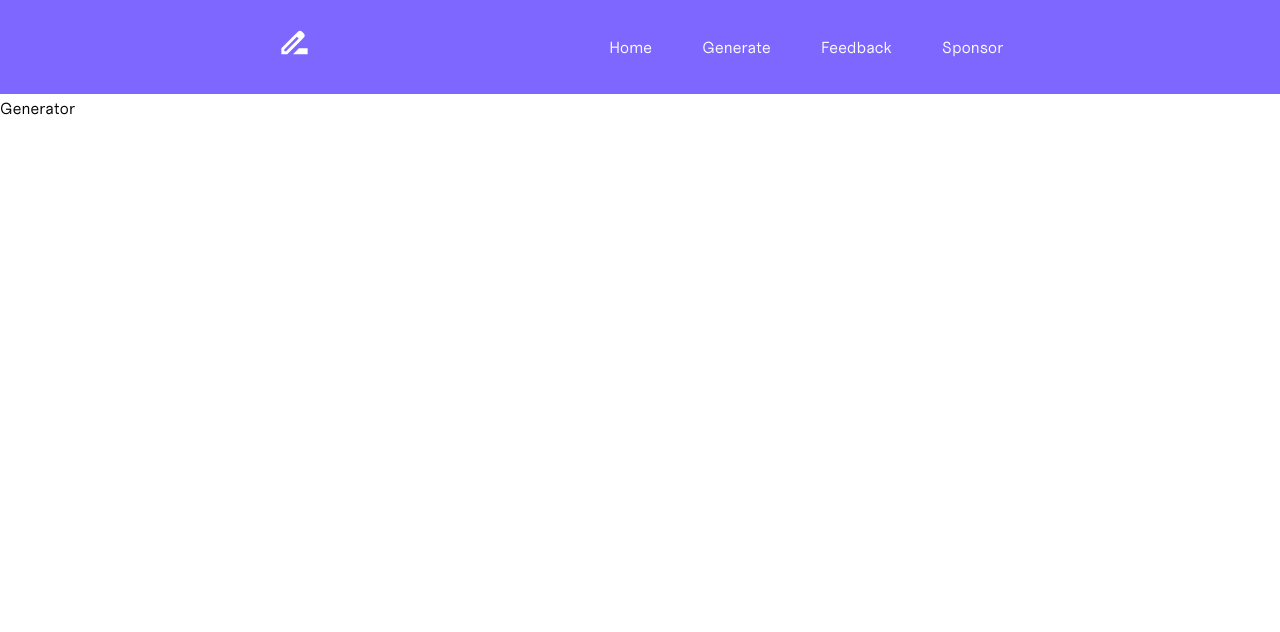
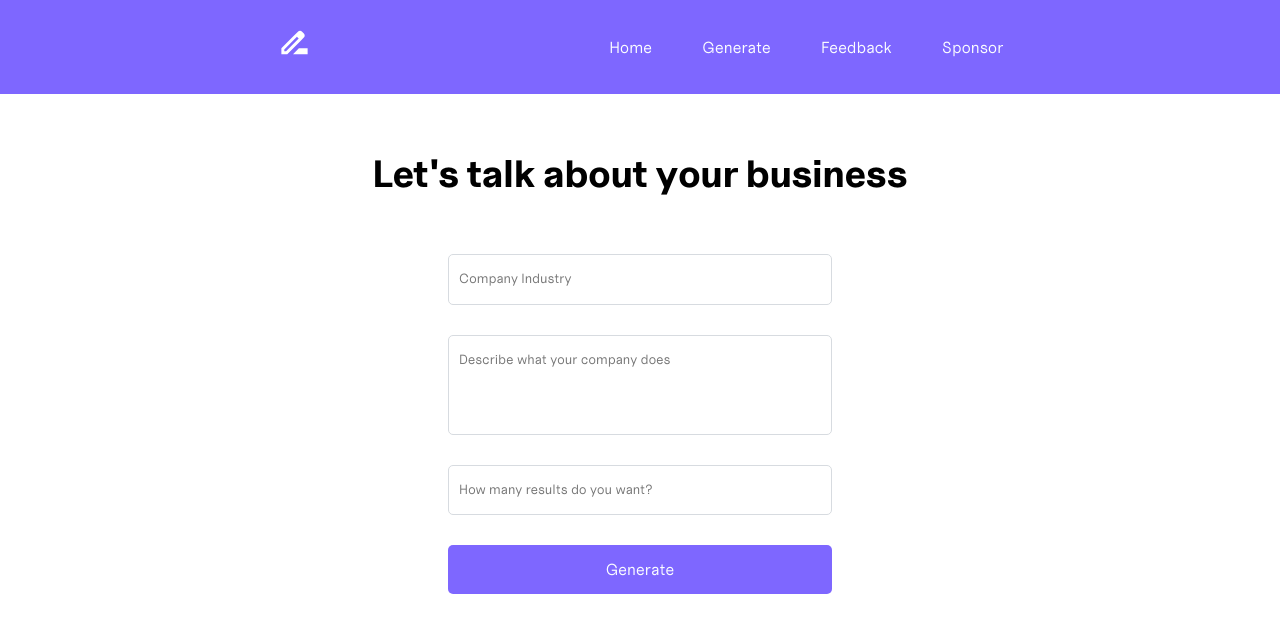
Before and after one commit to abrusu-collins/namewise, a Next.js app: page /app in a window 1280 px wide. Shown: the top 632 px of the page. Built offline with nearby package versions, Linux system fonts and the light colour scheme.

Commit message:
app page work

```diff
--- a/src/components/World.jsx
+++ b/src/components/World.jsx
@@ -17,6 +17,7 @@ function World() {
           <Link href="/app">Go worldwide!</Link>
         </div>
         <img src="/3d/world.webp" alt="" />
+
       </div>
     </div>
   );
--- a/src/pages/app.js
+++ b/src/pages/app.js
@@ -1,7 +1,39 @@
 import React from "react";
 
 function Generator() {
-  return <div>Generator</div>;
+  const generate = (e) => {
+    e.preventDefault();
+  };
+  return (
+    <div className="app-page">
+      <p className="app-title">Let&apos;s talk about your business</p>
+      <div className="details">
+        <input
+          type="text"
+          name="industry"
+          id="industry"
+          placeholder="Company Industry"
+        />
+        <textarea
+          name="work"
+          id="work"
+          placeholder="Describe what your company does"
+        ></textarea>
+
+        <input
+          type="number"
+          name="result_number"
+          id="result_number"
+          placeholder="How many results do you want?"
+        />
+
+        <a href="" onClick={generate}>
+          {" "}
+          Generate
+        </a>
+      </div>
+    </div>
+  );
 }
 
 export default Generator;
--- a/src/styles/index.css
+++ b/src/styles/index.css
@@ -142,6 +142,56 @@ nav ul {
   width: 100%;
 }
 
+.app-page .app-title {
+  font-size: 38px;
+  font-family: uncutBold;
+  margin: 50px 0;
+  line-height: 60px;
+  text-align: center;
+}
+.app-page .details {
+  text-align: center;
+  display: flex;
+  flex-direction: column;
+  align-items: center;
+  justify-content: center;
+  width: 30%;
+  margin: auto;
+}
+.app-page .details input {
+  display: block;
+  width: 100%;
+  border-radius: 5px;
+  border: 1px solid #d7dbe0;
+  padding: 10px;
+}
+.app-page .details input:focus {
+  outline: 1px solid #7e67ff;
+}
+.app-page .details textarea {
+  display: block;
+  width: 100%;
+  margin: 30px 0;
+  height: 100px;
+  border-radius: 5px;
+  border: 1px solid #d7dbe0;
+  padding: 10px;
+  resize: none;
+}
+.app-page .details textarea:focus {
+  outline: 1px solid #7e67ff;
+}
+.app-page .details a {
+  text-decoration: none;
+  background-color: #7e67ff;
+  color: #fcfeff;
+  padding: 10px 100px;
+  display: inline-block;
+  border-radius: 5px;
+  width: 100%;
+  margin-top: 30px;
+}
+
 @media screen and (max-width: 966px) {
   nav .navbar {
     width: 100%;
--- /dev/null
+++ b/src/styles/sass/_app.scss
@@ -0,0 +1,46 @@
+.app-page {
+  & .app-title {
+    font-size: 38px;
+    font-family: uncutBold;
+    margin: 50px 0;
+    line-height: 60px;
+    text-align: center;
+  }
+  & .details {
+    text-align: center;
+    display: flex;
+    flex-direction: column;
+    align-items: center;
+    justify-content: center;
+    width: 30%;
+    margin: auto;
+    & input {
+      display: block;
+      width: 100%;
+      border-radius: 5px;
+      border: 1px solid #d7dbe0;
+      padding: 10px;
+      &:focus {
+        outline: 1px solid $violet;
+      }
+    }
+    & textarea {
+      display: block;
+      width: 100%;
+      margin: 30px 0;
+      height: 100px;
+      border-radius: 5px;
+      border: 1px solid #d7dbe0;
+      padding: 10px;
+      resize: none;
+      &:focus {
+        outline: 1px solid $violet;
+      }
+    }
+    & a {
+      @include primary_button($violet, $white);
+      width: 100%;
+      margin-top: 30px;
+    }
+  }
+}
--- a/src/styles/sass/index.scss
+++ b/src/styles/sass/index.scss
@@ -3,4 +3,5 @@
 @import "./home_page/violet_bg";
 @import "./home_page/white_bg";
 @import "./home_page/search";
+@import "app";
 @import "responsive";
```
